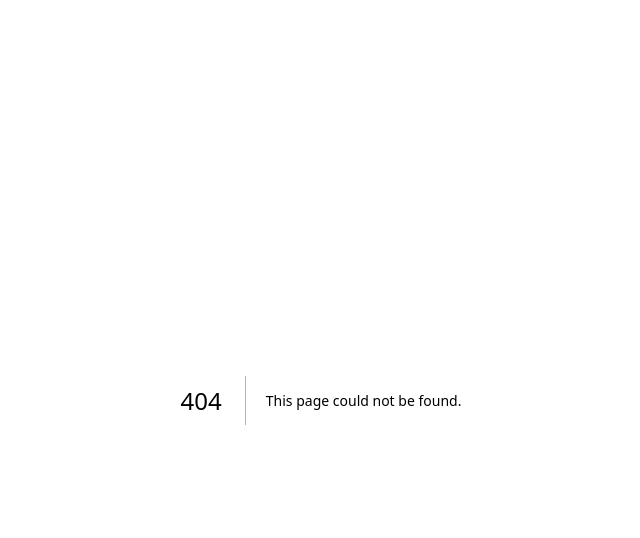
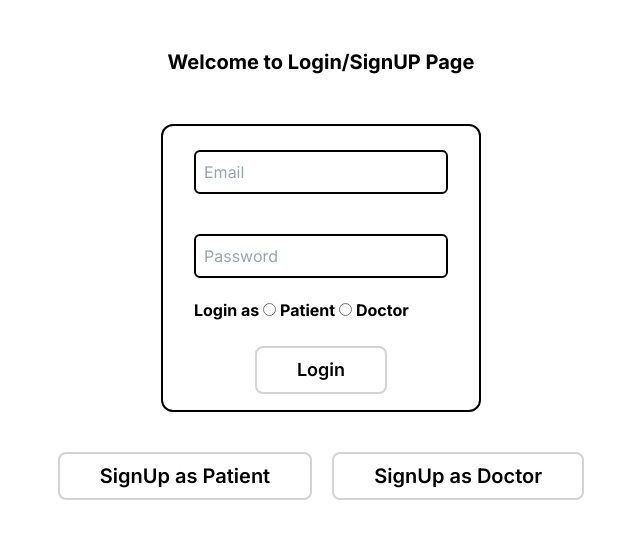
Before and after one commit to Jigyansh2468/MediConnect, a Next.js app: page /pages/Login in a window 1280 px wide. Before the commit this address had no page. Shown: the top 538 px of the page, without its empty margins (319-959 px from the left). Built offline with nearby package versions, Linux system fonts and the light colour scheme.

Commit message:
new routes set

```diff
--- a/Components/Navbar.js
+++ b/Components/Navbar.js
@@ -11,12 +11,12 @@ const Navbar = (props) => {
           <Link href="/">LOGO</Link>
         </h2>
         <div className="gap-10 flex items-center px-40 text-center">
-          <Link href="/FindDoctor">Find Doctor</Link>
-          <Link href="/VideoConsultation">Video Consultation</Link>
-          <Link href="/Medicines">Medicines</Link>
+          <Link href="/pages/FindDoctor">Find Doctor</Link>
+          <Link href="/pages/VideoConsultation">Video Consultation</Link>
+          <Link href="/pages/Medicines">Medicines</Link>
         </div>
         <button className="btn">
-          <Link href="/Login">Login/Signup</Link>
+          <Link href="/pages/Login">Login/Signup</Link>
         </button>
       </div>
     </>
--- a/app/Login/page.js
+++ b/app/pages/Login/page.js
@@ -118,14 +118,14 @@ const Login = () => {
           </div>
           <div className="flex gap-5 items-center justify-center ">
             <Link
-              href="/Signup/Patient"
+              href="/pages/Signup/Patient"
               className="my-10 font-semibold text-xl border-2 border-zinc-300 rounded-lg px-10 p-2 hover:bg-green-300 hover:text-white hover:cursor-pointer"
               type="submit"
             >
               SignUp as Patient
             </Link>
             <Link
-              href="/Signup/Doctor"
+              href="/pages/Signup/Doctor"
               className="my-10 font-semibold text-xl border-2 border-zinc-300 rounded-lg px-10 p-2 hover:bg-green-300 hover:text-white hover:cursor-pointer"
               type="submit"
             >
--- a/package.json
+++ b/package.json
@@ -10,7 +10,7 @@
   },
   "dependencies": {
     "axios": "^1.5.1",
-    "next": "^13.5.5",
+    "next": "^13.5.6",
     "react": "^18",
     "react-dom": "^18",
     "react-router-dom": "^6.17.0"
```
Also changed, not shown: app/pages/FindDoctor/page.js (renamed from app/FindDoctor/page.js), app/pages/Medicines/page.js (renamed from app/Medicines/page.js), app/pages/Signup/Doctor/page.js (renamed from app/Signup/Doctor/page.js), app/pages/Signup/Patient/page.js (renamed from app/Signup/Patient/page.js), app/pages/VideoConsultation/page.js (renamed from app/VideoConsultation/page.js), 1 other file (tests, documents, lock files or other folders).
